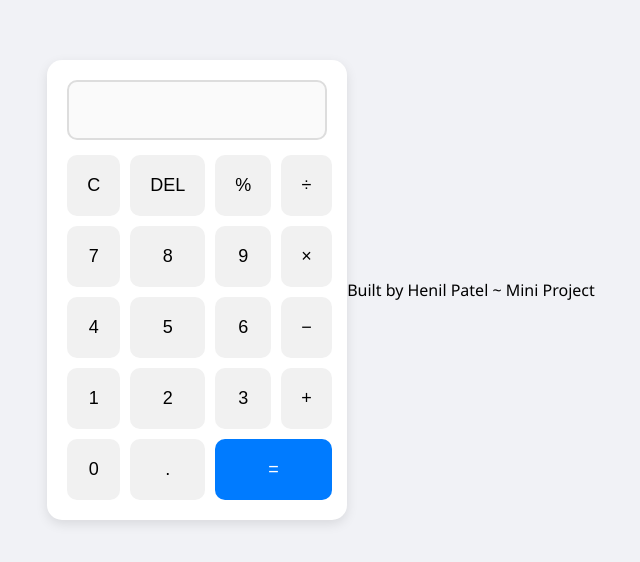
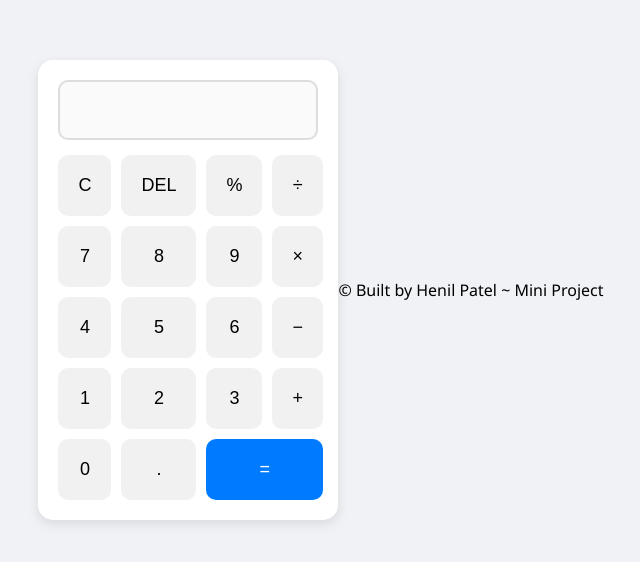
Before and after one commit to HenilLol/Calculator, a plain HTML site: page index.html in a window 1280 px wide. Shown: the part 110-672 px from the top of the page, without its empty margins (319-959 px from the left). Drawn offline with Linux system fonts and the light colour scheme.

Commit message:
Update index.html

```diff
--- a/index.html
+++ b/index.html
@@ -38,7 +38,7 @@
 
   <script src="script.js"></script>
   <footer>
-Built by Henil Patel ~ Mini Project
+&copy; Built by Henil Patel ~ Mini Project
 </footer>
 </body>
 </html>
```
